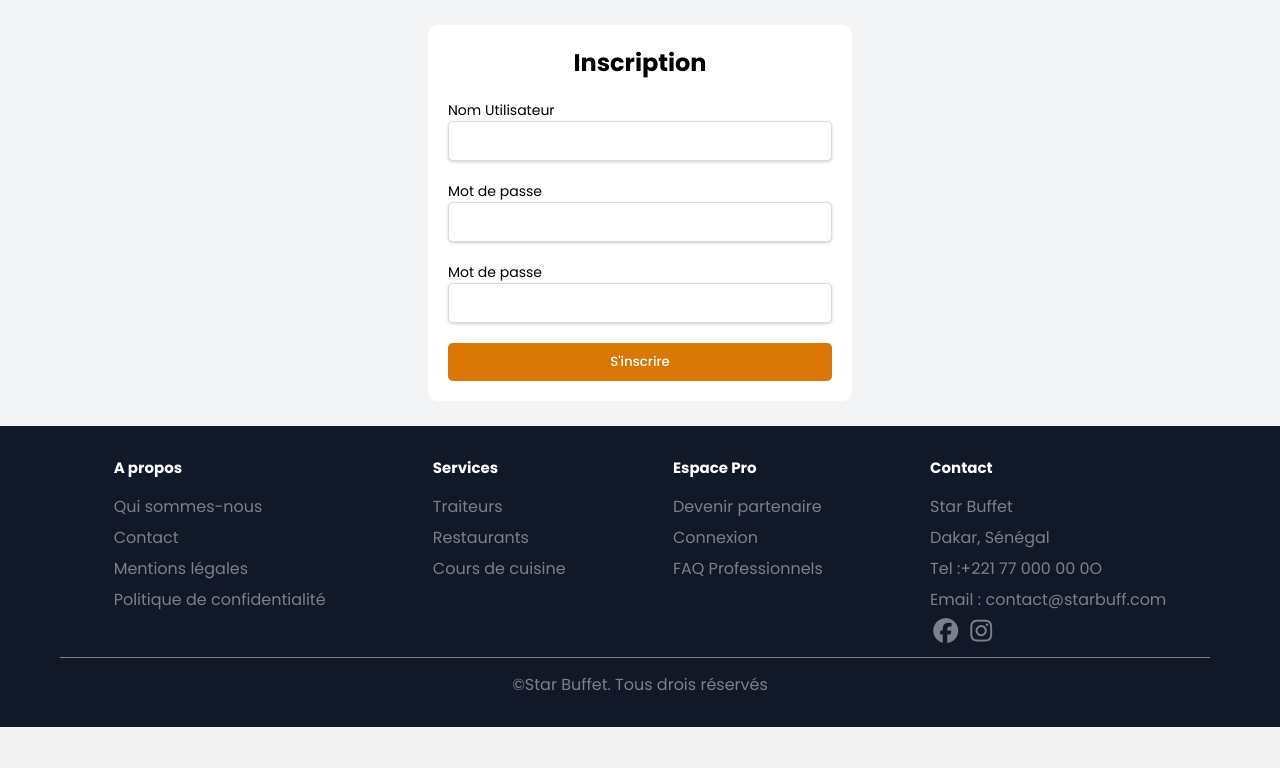
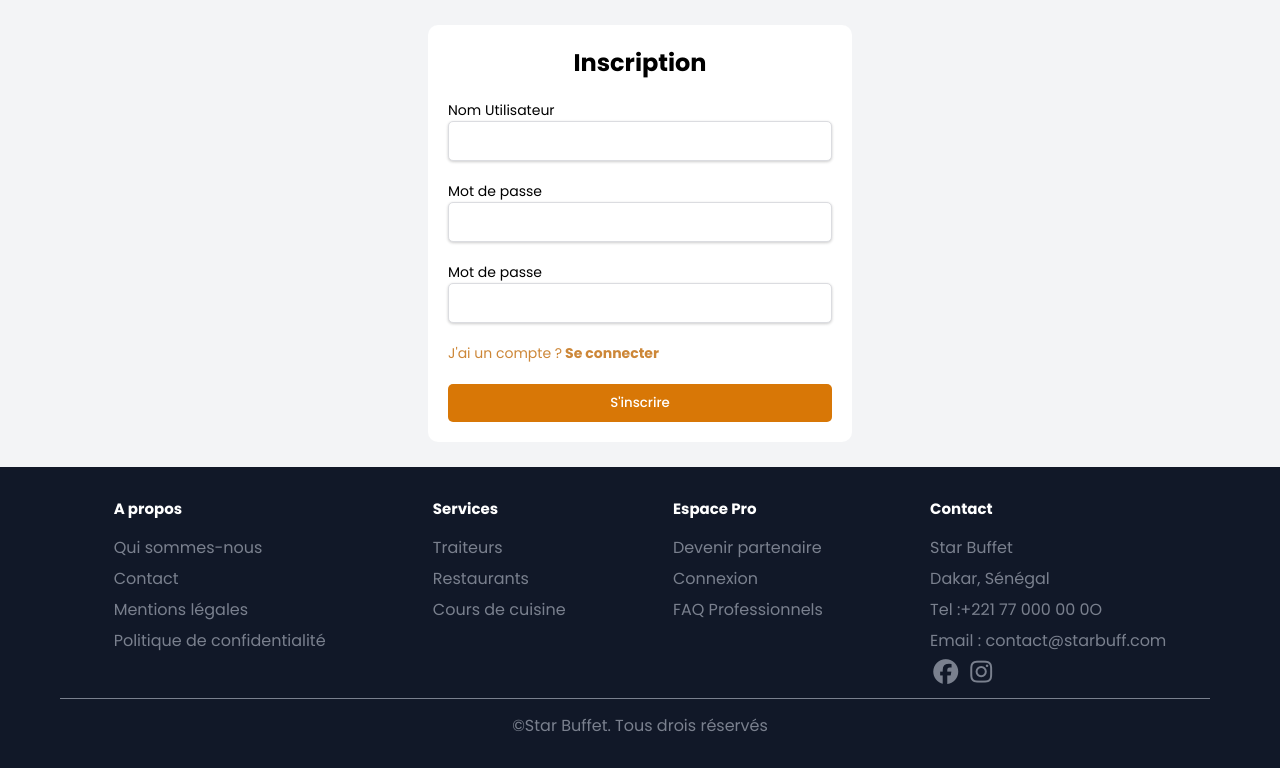
Before and after one commit to amath114fam/start_buffet_django, a Django app: page /signup/ in a window 1280 px wide. Shown: the part 98-866 px from the top of the page. Before the commit the page ends 825 px from the top, so only its background shows below. Run offline with Django 5.2, Linux system fonts and the light colour scheme; some libraries are stand-ins or nearby versions.

Commit message:
sixth commit

```diff
--- a/templates/registration/signup.html
+++ b/templates/registration/signup.html
@@ -22,6 +22,7 @@
                 <label for="passe">Mot de passe</label>
                 <input type="password" id="passe" name="password2">
             </div>
+            <p>J'ai un compte ?<a href="{% url "login" %}" style="font-weight: bold;"> Se connecter</a></p>
             <div class="but">
                 <button type="submit">S'inscrire</button>
             </div>
```
